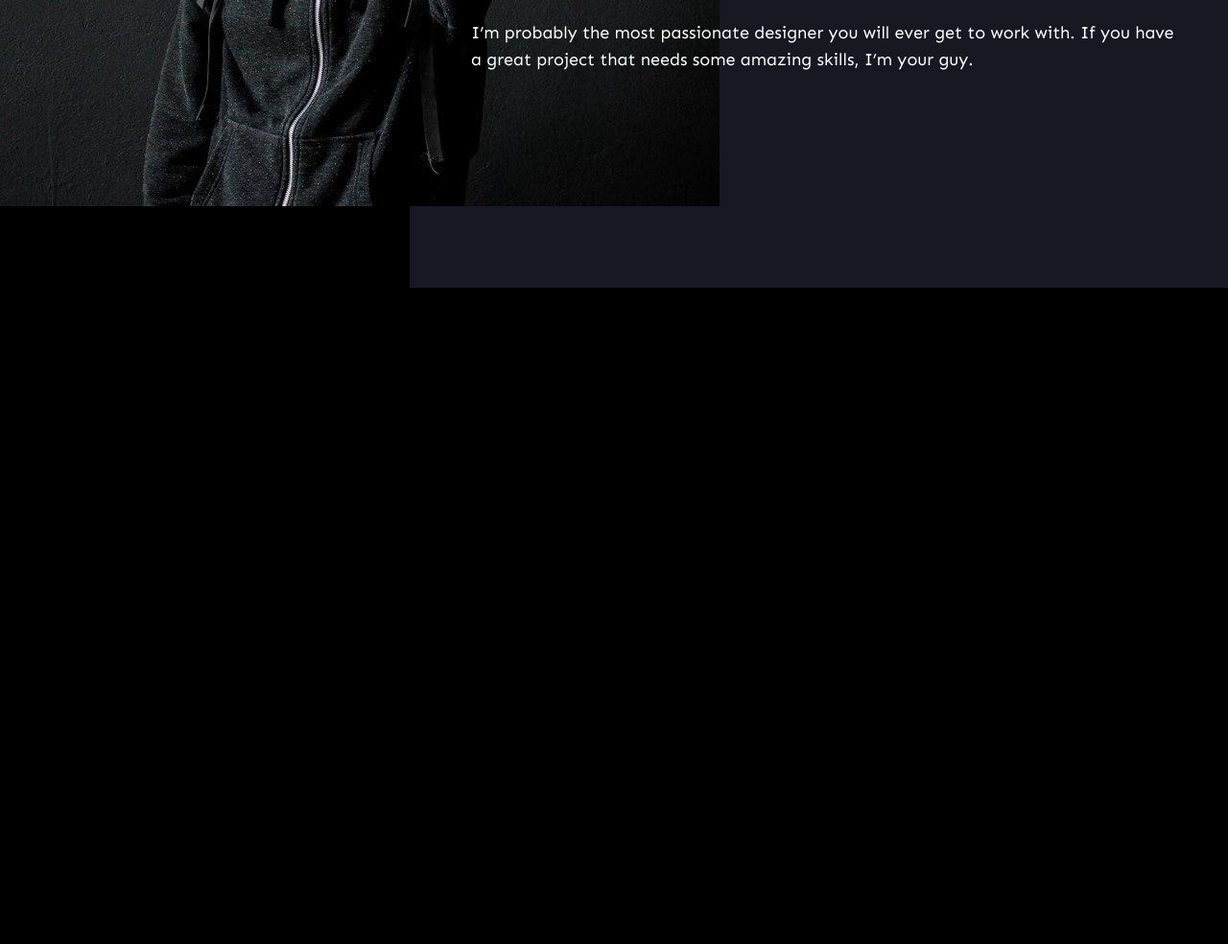
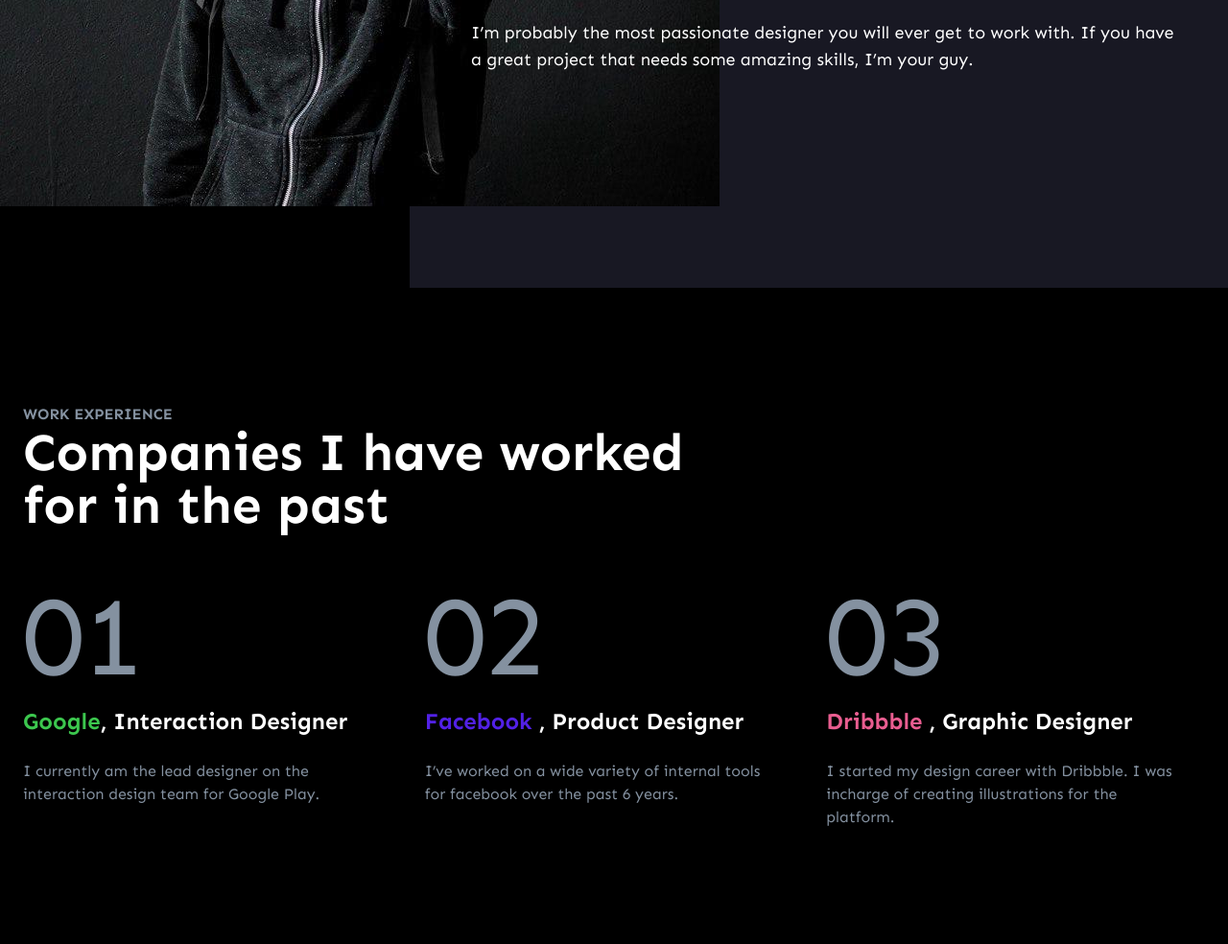
Before and after one commit to sKirillDev/dev-Robin.W, a website built with Vite: page index.html in a window 1280 px wide. Shown: the part 599-1583 px from the top of the page at 96% size. Before the commit the page ends 899 px from the top, so only its background shows below. Built offline with nearby package versions, Linux system fonts and the light colour scheme.

Commit message:
feat: the experience section is laid out

```diff
--- a/index.html
+++ b/index.html
@@ -9,9 +9,10 @@
 </head>
 
 <body>
-  <div class="container mx-auto px-3 max-w-7xl ">
+  <div class="max-w-7xl mx-auto px-3">
     {{> header }}
     {{> banner }}
+    {{> experience }}
     {{> footer }}
   </div>
   <div id="app"></div>
--- a/src/partials/banner.html
+++ b/src/partials/banner.html
@@ -4,7 +4,7 @@
         <source media="(min-width: 768px)" srcset="/img/banner-md.png">
         <img src="/img/banner-xs.png">
     </picture>
-    <div class="md:w-102 lg:w-3xl px-5 lg:px-3.75 md:mr-9 py-12 md:py-35 z-10">
+    <div class="md:w-102 lg:w-3xl px-5 lg:px-3.75 md:mr-9 pt-12 md:py-35 z-10">
         <h1 class="banner-title font-bold mb-8 leading-[1.2]">I’m Robin Williams. A Product Designer <span class="text-gray-400">based in Italy.</span></h1>
         <p class="text-lg">I’m probably the most passionate designer you will ever get to work with. If you have a great project that needs some amazing skills, I’m your guy.</p>
     </div>
--- /dev/null
+++ b/src/partials/experience.html
@@ -0,0 +1,23 @@
+<section class="py-12 md:py-20 lg:py-30">
+    <div class="max-w-5xl px-3 mx-auto">
+        <h6 class="text-slate-400 font-bold uppercase">work experience</h6>
+        <h2 class="text-2xl md:text-5xl font-bold max-w-172.25 mb-10">Companies I have worked for in the past</h2>
+        <div class="grid grid-cols-1 md:grid-cols-3 gap-10 md:gap-6">
+            <div>
+                <div class="text-9xl leading-[1.2] text-slate-400">01</div>
+                <h5 class="text-2xl font-bold leading-normal mb-4 md:mb-6 lg:mb-5.5"><span class="text-lime-500">Google</span>, Interaction Designer</h5>
+                <p class="text-slate-400 max-w-92">I currently am the lead designer on the interaction design team for Google Play.</p>
+            </div>
+            <div>
+                <div class="text-9xl leading-[1.2] text-slate-400">02</div>
+                <h5 class="text-2xl font-bold leading-normal mb-4 md:mb-6 lg:mb-5.5"><span class="text-blue-500">Facebook </span>, Product Designer </h5>
+                <p class="text-slate-400 max-w-92">I’ve worked on a wide variety of internal tools for facebook over the past 6 years. </p>
+            </div>
+            <div>
+                <div class="text-9xl leading-[1.2] text-slate-400">03</div>
+                <h5 class="text-2xl font-bold leading-normal mb-4 md:mb-6 lg:mb-5.5"><span class="text-pink-400">Dribbble </span>, Graphic Designer </h5>
+                <p class="text-slate-400 max-w-92">I started my design career with Dribbble. I was incharge of creating illustrations for the platform.</p>
+            </div>
+        </div>
+    </div>
+</section>
--- a/src/partials/header.html
+++ b/src/partials/header.html
@@ -1,4 +1,4 @@
-<header class="flex items-center relative py-6 md:py-0 md:-mb-22 z-20">
+<header class="flex items-center max-w-5xl px-3 mx-auto relative py-6 md:py-0 md:-mb-22 z-20">
     <div class="w-19.5 h-6">
         <img src="/img/logo.svg" alt="logo">
     </div>
--- a/src/style.css
+++ b/src/style.css
@@ -6,8 +6,15 @@
     --color-neutral-300: #C4C4C4;
     --color-indigo-950: #181823;
     --color-gray-400: #808080;
+    --color-slate-400: #8491A0;
+    --color-lime-500: #3CC74E;
+    --color-blue-500: #5221E6;
+    --color-pink-400: #E95D90;
 
+    --text-5xl: 55px;
+    --text-9xl: 117px;
     --text-banner-title: 78px;
+    --container-5xl: 1320px;
     --container-7xl: 1464px;
     --font-sen: "Sen", sans-serif;
 }
```
